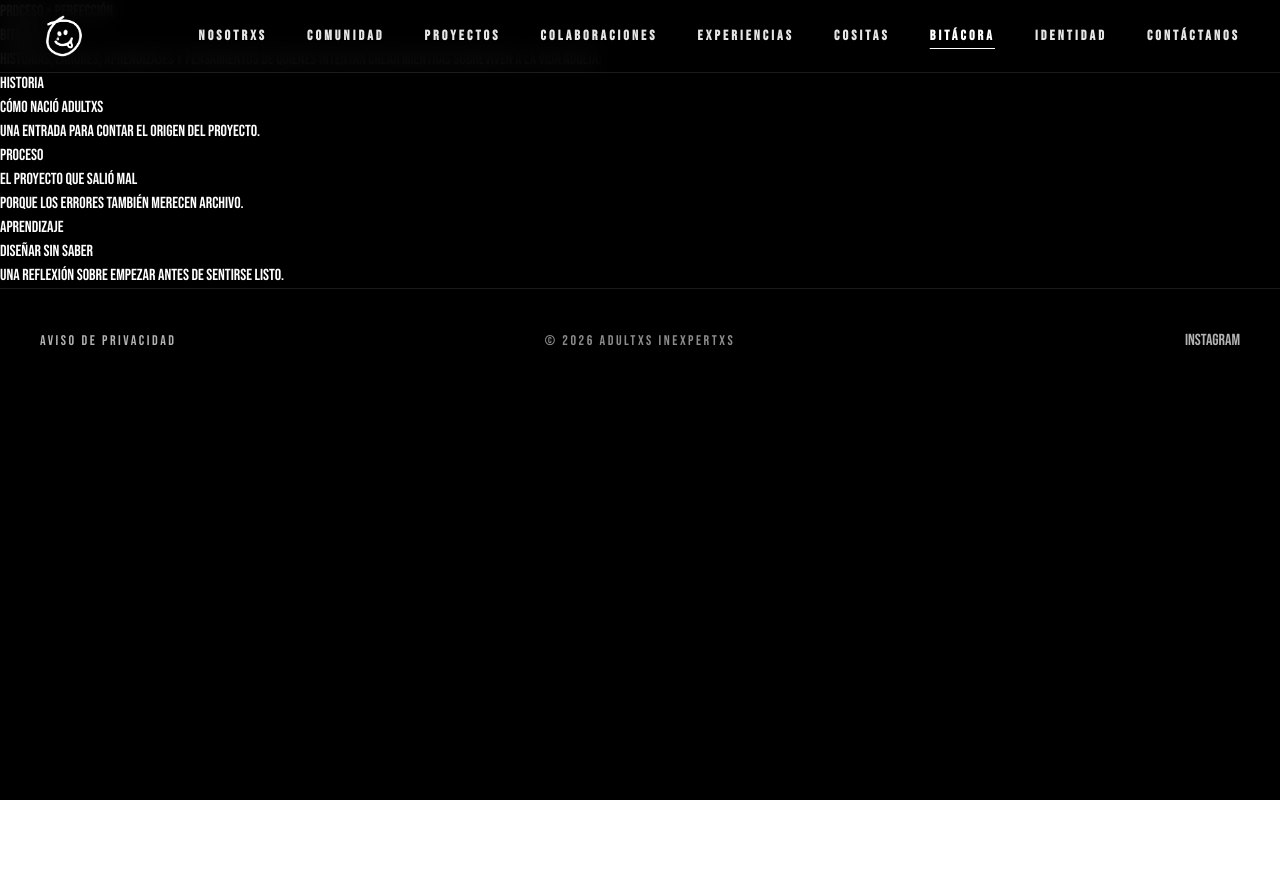
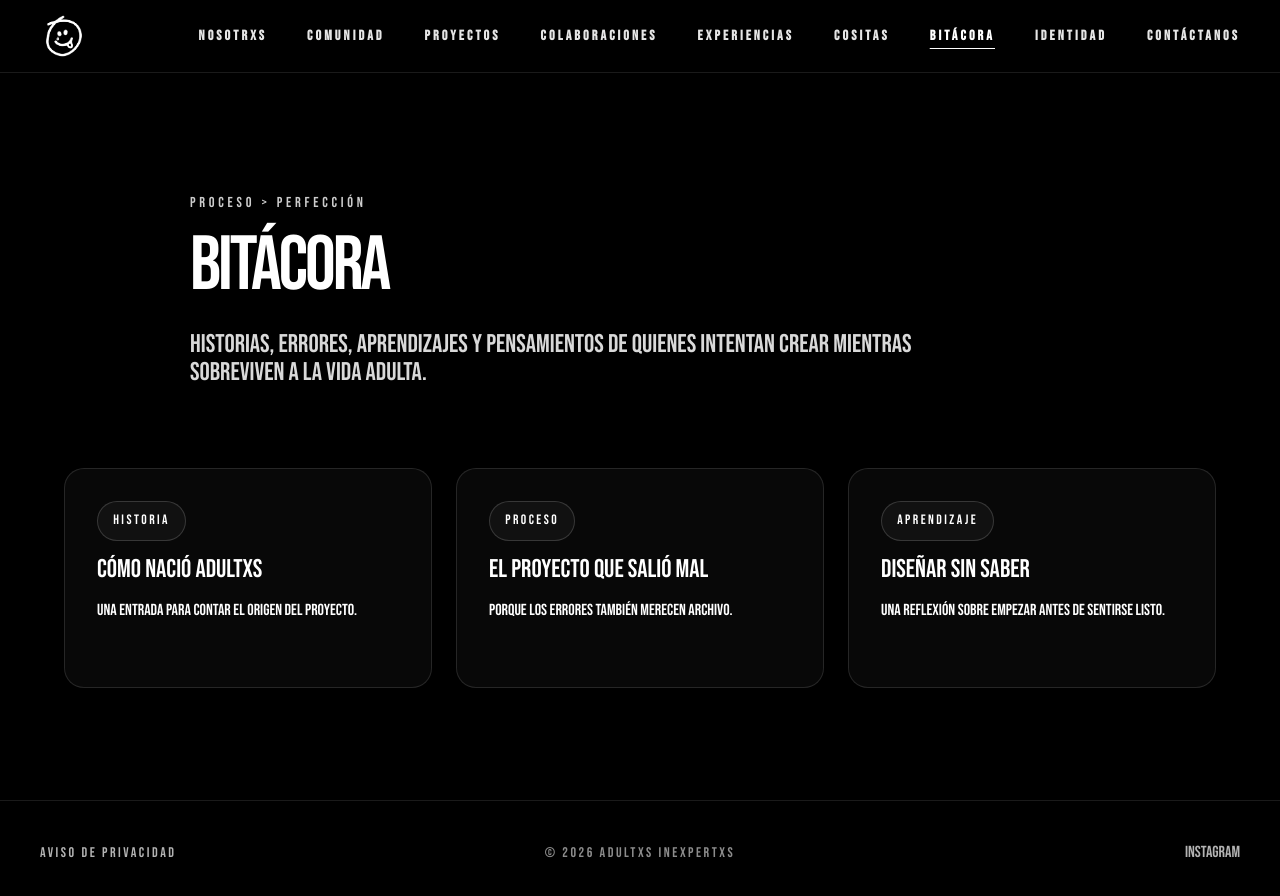
Before and after one commit to adultxsinexpertxs/adultxs-inexpertxs, a React (Vite) app: page /bitacora in a window 1280 px wide. Shown: the top 896 px of the page. Before the commit the page ends 800 px from the top, so only its background shows below. Built offline with nearby package versions, Linux system fonts and the light colour scheme.

Commit message:
Mejorar diseño de nuevas paginas

```diff
--- a/src/index.css
+++ b/src/index.css
@@ -1,5 +1,152 @@
 @import url('https://fonts.googleapis.com/css2?family=Bebas+Neue&display=swap');
 @import "tailwindcss";
+
+:root {
+  color-scheme: dark;
+}
+
+body {
+  background: #000;
+  color: #fff;
+  font-family: 'Bebas Neue', sans-serif;
+}
+
+main.page {
+  min-height: calc(100vh - 7rem);
+  padding: 10rem 1.5rem 5rem;
+  max-width: 1200px;
+  margin: 0 auto;
+}
+
+section.page-hero {
+  max-width: 900px;
+  margin: 0 auto 3rem;
+  padding-top: 2rem;
+}
+
+.kicker {
+  font-family: 'Bebas Neue', sans-serif;
+  font-size: 0.9rem;
+  letter-spacing: 0.26em;
+  text-transform: uppercase;
+  color: rgba(255,255,255,0.8);
+  margin-bottom: 1rem;
+}
+
+.h1 {
+  font-family: 'Bebas Neue', sans-serif;
+  font-size: clamp(3.5rem, 6vw, 6.5rem);
+  line-height: 0.96;
+  letter-spacing: -0.04em;
+  text-transform: uppercase;
+  margin: 0 0 1.75rem;
+}
+
+.lead {
+  font-family: 'Bebas Neue', sans-serif;
+  font-size: clamp(1.4rem, 2vw, 2rem);
+  line-height: 1.1;
+  max-width: 50rem;
+  opacity: 0.85;
+  margin: 0;
+}
+
+.section {
+  max-width: 1200px;
+  margin: 0 auto;
+  padding: 4rem 0;
+}
+
+.section-sm {
+  padding: 2rem 0;
+}
+
+.grid {
+  display: grid;
+  gap: 1.5rem;
+}
+
+.grid-2 {
+  grid-template-columns: repeat(2, minmax(0, 1fr));
+}
+
+.grid-3 {
+  grid-template-columns: repeat(3, minmax(0, 1fr));
+}
+
+.grid-4 {
+  grid-template-columns: repeat(4, minmax(0, 1fr));
+}
+
+.card {
+  border: 1px solid rgba(255,255,255,0.12);
+  border-radius: 1.25rem;
+  padding: 2rem;
+  background: rgba(255,255,255,0.03);
+  color: #fff;
+  display: flex;
+  flex-direction: column;
+  gap: 1rem;
+  min-height: 220px;
+}
+
+.card p,
+.card h2,
+.card h3 {
+  margin: 0;
+}
+
+.card h2,
+.card h3 {
+  font-family: 'Bebas Neue', sans-serif;
+  font-size: clamp(1.25rem, 2vw, 1.75rem);
+  line-height: 1.05;
+}
+
+.tag {
+  display: inline-flex;
+  align-items: center;
+  justify-content: center;
+  border: 1px solid rgba(255,255,255,0.16);
+  border-radius: 999px;
+  padding: 0.55rem 0.95rem;
+  font-size: 0.85rem;
+  letter-spacing: 0.18em;
+  text-transform: uppercase;
+  color: #fff;
+  background: rgba(255,255,255,0.04);
+  width: fit-content;
+}
+
+.number {
+  font-family: 'Bebas Neue', sans-serif;
+  font-size: clamp(2rem, 4vw, 3rem);
+  letter-spacing: 0.02em;
+  color: #fff;
+}
+
+@media (max-width: 1024px) {
+  main.page {
+    padding: 9rem 1.25rem 4rem;
+  }
+
+  .section {
+    padding: 3rem 0;
+  }
+
+  .grid-2,
+  .grid-3,
+  .grid-4 {
+    grid-template-columns: 1fr;
+  }
+}
+
+@media (max-width: 640px) {
+  .page-hero {
+    padding-top: 1.25rem;
+  }
+}
+
 @keyframes productFront {
   0%, 45% {
     opacity: 1;
--- a/src/pages/bitacora.tsx
+++ b/src/pages/bitacora.tsx
@@ -1,7 +1,7 @@
 export default function Bitacora() {
   return (
-    <main>
-      <section className="section">
+    <main className="page">
+      <section className="page-hero">
         <p className="kicker">Proceso &gt; perfección</p>
 
         <h1 className="h1">BITÁCORA</h1>
--- a/src/pages/comunidad.tsx
+++ b/src/pages/comunidad.tsx
@@ -1,7 +1,7 @@
 export default function Comunidad() {
   return (
-    <main>
-      <section className="section">
+    <main className="page">
+      <section className="page-hero">
         <p className="kicker">Por qué existe</p>
 
         <h1 className="h1">COMUNIDAD</h1>
--- a/src/pages/experiencias.tsx
+++ b/src/pages/experiencias.tsx
@@ -1,7 +1,7 @@
 export default function Experiencias() {
   return (
-    <main>
-      <section className="section">
+    <main className="page">
+      <section className="page-hero">
         <p className="kicker">Vivir antes que presumir</p>
 
         <h1 className="h1">EXPERIENCIAS</h1>
--- a/src/pages/identidad.tsx
+++ b/src/pages/identidad.tsx
@@ -1,7 +1,7 @@
 export default function Identidad() {
   return (
-    <main>
-      <section className="section">
+    <main className="page">
+      <section className="page-hero">
         <p className="kicker">Manual vivo de marca</p>
         <h1 className="h1">IDENTIDAD</h1>
         <p className="lead">
--- a/src/pages/proyectos.tsx
+++ b/src/pages/proyectos.tsx
@@ -1,7 +1,7 @@
 export default function Proyectos() {
   return (
-    <main>
-      <section className="section">
+    <main className="page">
+      <section className="page-hero">
         <p className="kicker">Lo que hacemos</p>
 
         <h1 className="h1">PROYECTOS</h1>
```
